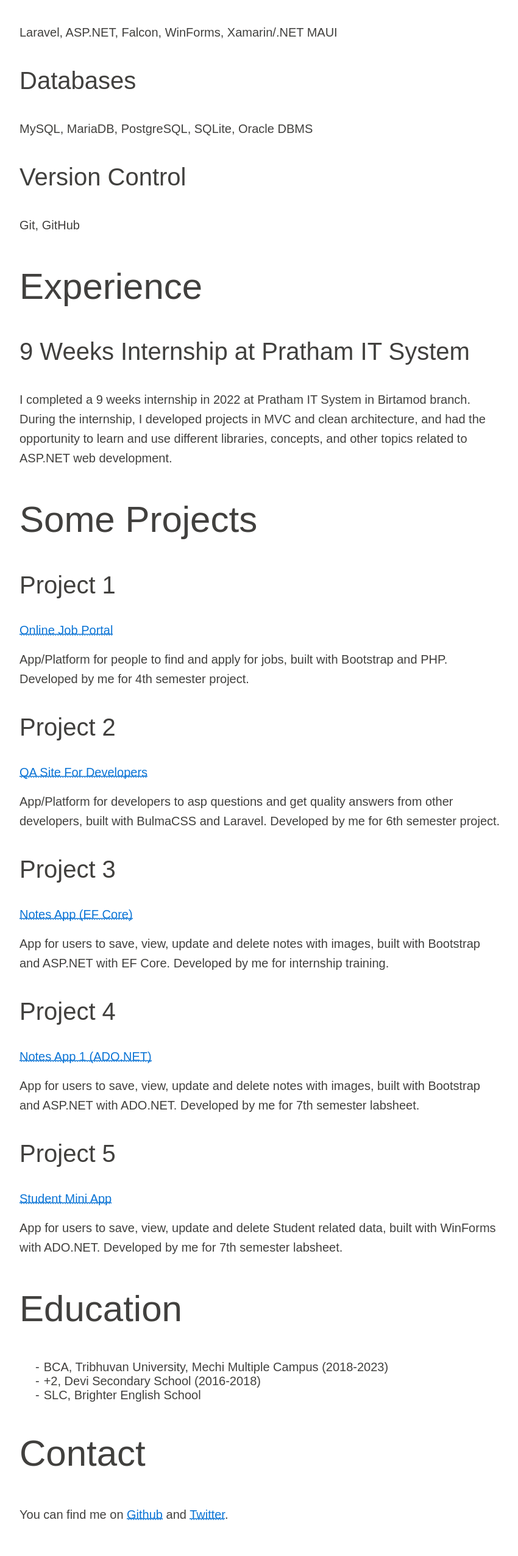
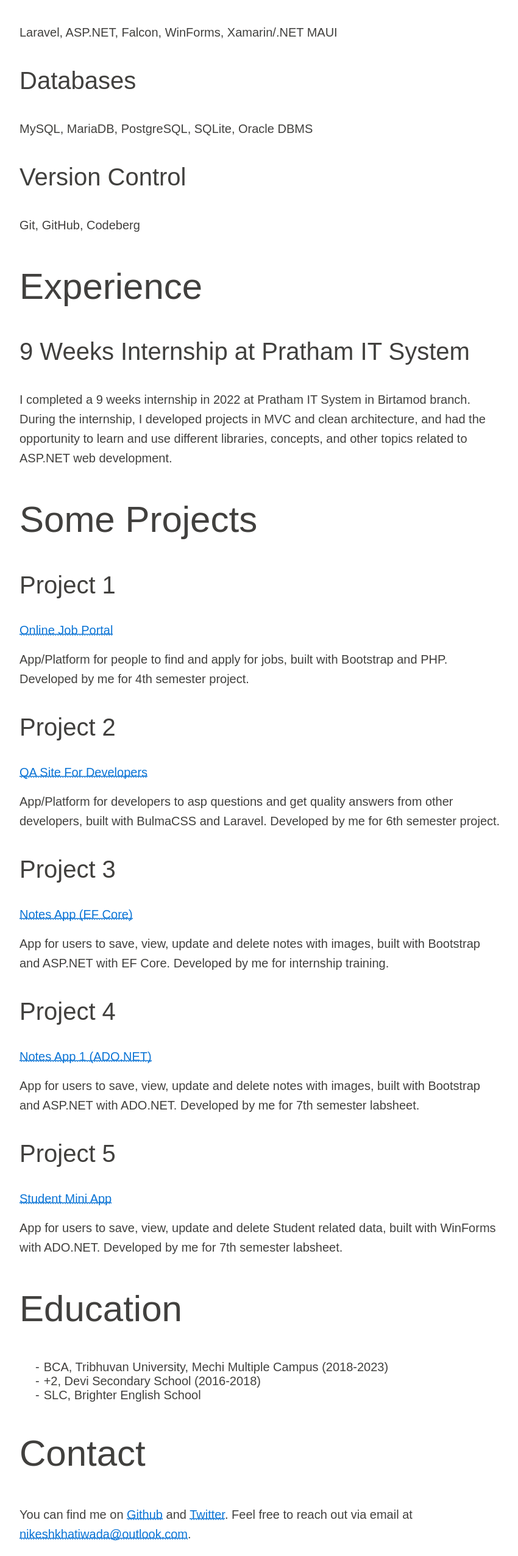
Before and after one commit to NikeshKhatiwada/MyPersonalSite, a plain HTML site: page index.html in a window 1280 px wide. Shown: the part 968-3519 px from the top of the page at 61% size, without its empty margins (128-978 px from the left). Before the commit the page ends 3487 px from the top, so only its background shows below. Drawn offline with nearby package versions, Linux system fonts and the light colour scheme; a web font is replaced by a local one.

Commit message:
Added Email

```diff
--- a/index.html
+++ b/index.html
@@ -15,26 +15,23 @@
         <h1>Nikesh Khatiwada</h1>
         <img src="https://avatars.githubusercontent.com/u/55629421" alt="Nikesh Khatiwada" width="200" height="200">
         <p>I am a programmer and BCA student at Tribhuvan University. I live in Birtamod, Jhapa, Nepal.</p>
+
         <h2>Skills</h2>
-
         <h3>Programming Languages</h3>
         <p>C, Python, Java, C#</p>
-
         <h3>Web Development Technologies</h3>
         <p>HTML, CSS, JavaScript, PHP</p>
-
         <h3>Frameworks and Technologies</h3>
         <p>Laravel, ASP.NET, Falcon, WinForms, Xamarin/.NET MAUI</p>
-
         <h3>Databases</h3>
         <p>MySQL, MariaDB, PostgreSQL, SQLite, Oracle DBMS</p>
-
         <h3>Version Control</h3>
-        <p>Git, GitHub</p>
+        <p>Git, GitHub, Codeberg</p>
 
         <h2>Experience</h2>
             <h3>9 Weeks Internship at Pratham IT System</h3>
             <p>I completed a 9 weeks internship in 2022 at Pratham IT System in Birtamod branch. During the internship, I developed projects in MVC and clean architecture, and had the opportunity to learn and use different libraries, concepts, and other topics related to ASP.NET web development.</p>
+
         <h2>Some Projects</h2>
           <h3>Project 1</h3>
           <a href="https://github.com/NikeshKhatiwada/OnlineJobPortal">Online Job Portal</a>
@@ -51,14 +48,16 @@
           <h3>Project 5</h3>
           <a href="https://github.com/NikeshKhatiwada/StudentMiniApp">Student Mini App</a>
           <p>App for users to save, view, update and delete Student related data, built with WinForms with ADO.NET. Developed by me for 7th semester labsheet.</p>
+
         <h2>Education</h2>
         <ul>
           <li>BCA, Tribhuvan University, Mechi Multiple Campus (2018-2023)</li>
           <li>+2, Devi Secondary School (2016-2018)</li>
           <li>SLC, Brighter English School</li>
         </ul>
+
         <h2>Contact</h2>
-        <p>You can find me on <a href="https://github.com/NikeshKhatiwada">Github</a> and <a href="https://twitter.com/NikesKhatiwada">Twitter</a>.</p>
+        <p>You can find me on <a href="https://github.com/NikeshKhatiwada">Github</a> and <a href="https://twitter.com/NikesKhatiwada">Twitter</a>. Feel free to reach out via email at <a href="mailto:nikeshkhatiwada@outlook.com">nikeshkhatiwada@outlook.com</a>.</p>
     </article>
 </section>
 <script defer src='https://static.cloudflareinsights.com/beacon.min.js' data-cf-beacon='{"token": "ab4f536302b04af4bcbeadaf93f3b094"}'></script><!-- End Cloudflare Web Analytics -->
```
